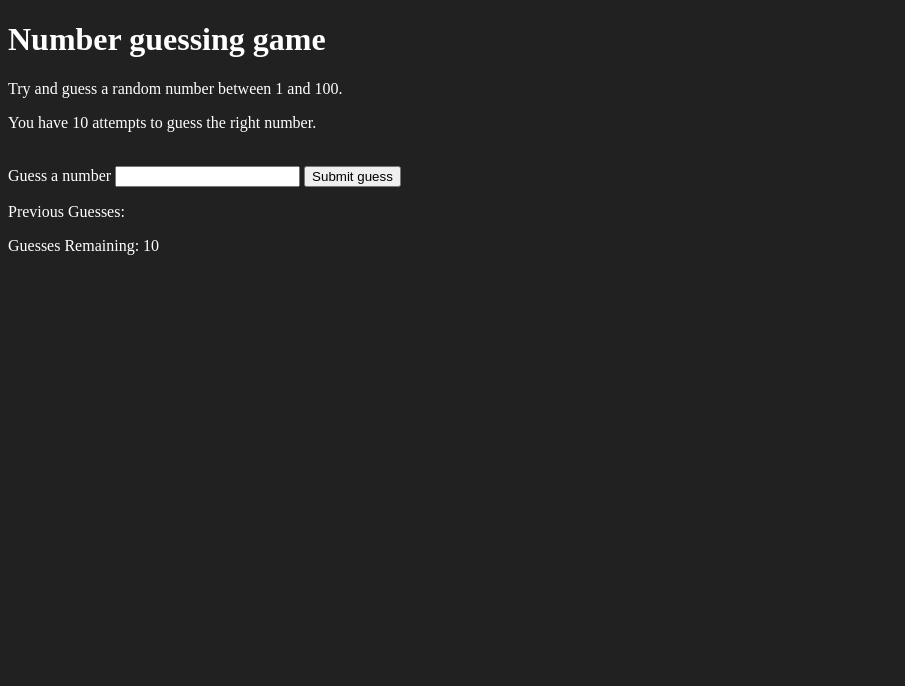
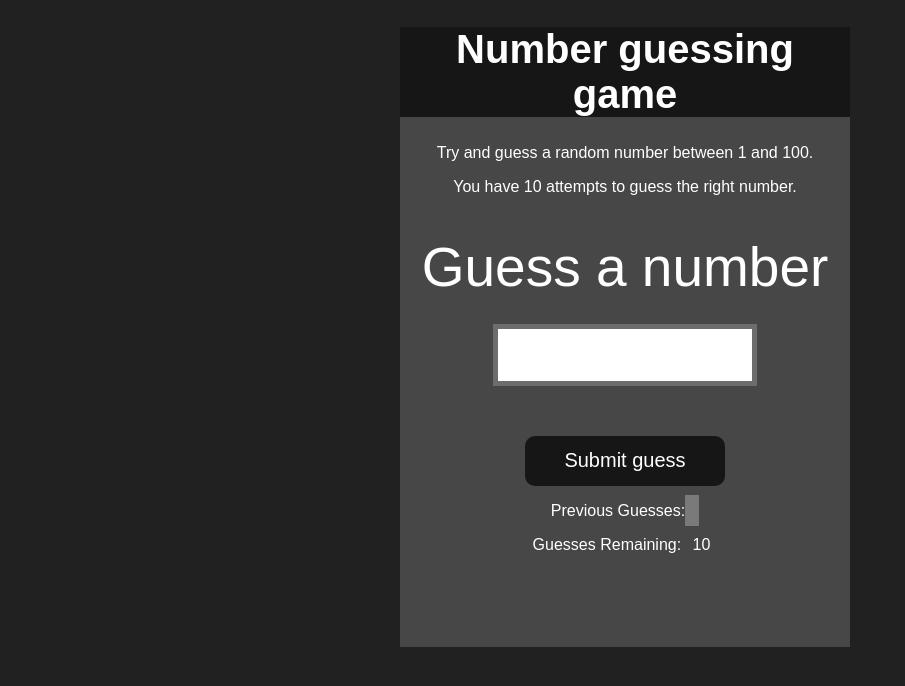
Before and after one commit to krishigandhi/JAVASCRIPT, a plain HTML site: page Projects/Guess the number/index.html in a window 1280 px wide. Shown: the whole page, without its empty margins (0-905 px from the left). Drawn offline with Linux system fonts and the light colour scheme.

Commit message:
guess the num

```diff
--- a/Projects/Guess the number/file.js
+++ b/Projects/Guess the number/file.js
@@ -1,6 +1,4 @@
-
-let randomNumber = parseInt(Math.random() * 100 + 1);
-
+let randomNumber = parseInt(Math.random()*100 + 1);
 const submit = document.querySelector('#subt');
 const userInput = document.querySelector('#guessField');
 const guessSlot = document.querySelector('.guesses');
@@ -8,85 +6,87 @@ const remaining = document.querySelector('.lastResult');
 const lowOrHi = document.querySelector('.lowOrHi');
 const startOver = document.querySelector('.resultParas');
 
-const p = document.createElement('p');
+const p= document.createElement('p');
 
 let prevGuess = [];
 let numGuess = 1;
 
 let playGame = true;
-
 if (playGame) {
-  submit.addEventListener('click', function (e) {
-    e.preventDefault();
+    submit.addEventListener('click',function(e){
+    e.preventDefault()
     const guess = parseInt(userInput.value);
-    console.log(guess);
     validateGuess(guess);
-  });
+    })
 }
 
 function validateGuess(guess) {
-  if (isNaN(guess)) {
-    alert('PLease enter a valid number');
-  } else if (guess < 1) {
-    alert('PLease enter a number more than 1');
-  } else if (guess > 100) {
-    alert('PLease enter a  number less than 100');
-  } else {
+if (isNaN(guess)){
+    alert('Enter a valid number');
+}
+else if(guess < 1){
+    alert('Enter a number greater than 1');
+}
+else if(guess > 100){
+    alert('Enter a number less than 100');
+}
+else{
     prevGuess.push(guess);
-    if (numGuess === 11) {
-      displayGuess(guess);
+    if(numGuess === 11){
         displayMessage(`Game Over. Random number was ${randomNumber}`);
         endGame();
-    } else {
+    }
+else{
     displayGuess(guess);
     checkGuess(guess);
 }
 }
 }
 
-function checkGuess(guess) {
-  if (guess === randomNumber) {
-    displayMessage(`You guessed it right`);
+
+function checkGuess(guess){
+    if(randomNumber === guess){
+        displayMessage('You guessed it right');
         endGame();
-  } else if (guess < randomNumber) {
-    displayMessage(`Number is TOOO low`);
-  } else if (guess > randomNumber) {
-    displayMessage(`Number is TOOO High`);
     }
+    if(randomNumber > guess){
+        displayMessage('Number is TOO Low');
+    }
+    if(randomNumber < guess){
+        displayMessage('Number is TOO High');
     }
 
-function displayGuess(guess) {
+}
+function displayGuess(guess){
 userInput.value = '';
 guessSlot.innerHTML += `${guess}, `;
 numGuess++;
 remaining.innerHTML = `${11 - numGuess} `;
 }
-
-function displayMessage(message) {
-  lowOrHi.innerHTML = `<h2>${message}</h2>`;
+function displayMessage(message){
+    lowOrHi.innerHTML = `<h2>${message}</h2> `;
 }
 
-function endGame() {
+function endGame(){
     userInput.value = '';
-  userInput.setAttribute('disabled', '');
-  p.classList.add('button');
+    userInput.setAttribute('disabled','');
+    p.classList.add('button')
     p.innerHTML = `<h2 id="newGame">Start new Game</h2>`;
-  startOver.appendChild(p);
+    startOver.appendChild(p)
     playGame = false;
     newGame();
 }
-
-function newGame() {
-  const newGameButton = document.querySelector('#newGame');
-  newGameButton.addEventListener('click', function (e) {
-    randomNumber = parseInt(Math.random() * 100 + 1);
+function newGame(){
+    const newGameButton = document.querySelector('#newGame')
+    newGameButton.addEventListener('click', function(e){
+    randomNumber = parseInt(Math.random()*100+1);
     prevGuess = [];
         numGuess = 1;
         guessSlot.innerHTML = '';
         remaining.innerHTML = `${11 - numGuess} `;
+
         userInput.removeAttribute('disabled');
-    startOver.removeChild(p);
-
+        startOver.removeChild(p)
         playGame = true;
-  });
+    })
 }
--- a/Projects/Guess the number/index.html
+++ b/Projects/Guess the number/index.html
@@ -5,11 +5,103 @@
     <meta name="viewport" content="width=device-width, initial-scale=1.0">
     <meta http-equiv="X-UA-Compatible" content="ie=edge">
     <title>Number Guessing Game</title>
-    <link rel="stylesheet" href="style.css">
-    <link rel="stylesheet" href="../styles.css">
 </head>
 <body style="background-color:#212121; color:#fff;">
+ <style>
+    html {
+  font-family: sans-serif;
+}
 
+body {
+  width: 300px;
+  max-width: 750px;
+  min-width: 480px;
+  margin: 0 auto;
+  background-color: #212121;
+}
+
+.lastResult {
+  color: white;
+  padding: 7px;
+}
+
+.guesses {
+  color: white;
+  padding: 7px;
+}
+
+button {
+  background-color: #141414;
+  color: #fff;
+  width: 250px;
+  height: 50px;
+  border-radius: 25px;
+  font-size: 30px;
+  border-style: none;
+  margin-top: 30px;
+  /* margin-left: 50px; */
+}
+
+#subt {
+  background-color: #161616;
+  color: #ffffff;
+  width: 200px;
+  height: 50px;
+  border-radius: 10px;
+  font-size: 20px;
+  border-style: none;
+  margin-top: 50px;
+  /* margin-left: 75px; */
+}
+
+#guessField {
+  color: #000;
+  width: 250px;
+  height: 50px;
+  font-size: 20px;
+  border-style: none;
+  margin-top: 25px;
+
+  /* margin-left: 50px; */
+  border: 5px solid #6c6d6d;
+  text-align: center;
+}
+
+#guess {
+  font-size: 55px;
+  /* margin-left: 90px; */
+  margin-top: 120px;
+  color: #fff;
+}
+
+.guesses {
+  background-color: #7a7a7a;
+}
+
+#wrapper {
+  box-sizing: border-box;
+  text-align: center;
+  width: 450px;
+  height: 620px;
+  background-color: #474747;
+  color: #fff;
+  font-size: 20px;
+}
+
+h1 {
+  background-color: #161616;
+
+  color: #fff;
+  text-align: center;
+}
+
+p {
+  font-size: 16px;
+  text-align: center;
+}
+
+
+ </style>
 
     <div id="wrapper">
       <h1>Number guessing game</h1>
```
Lines whose indentation alone changed are shown as unchanged.
